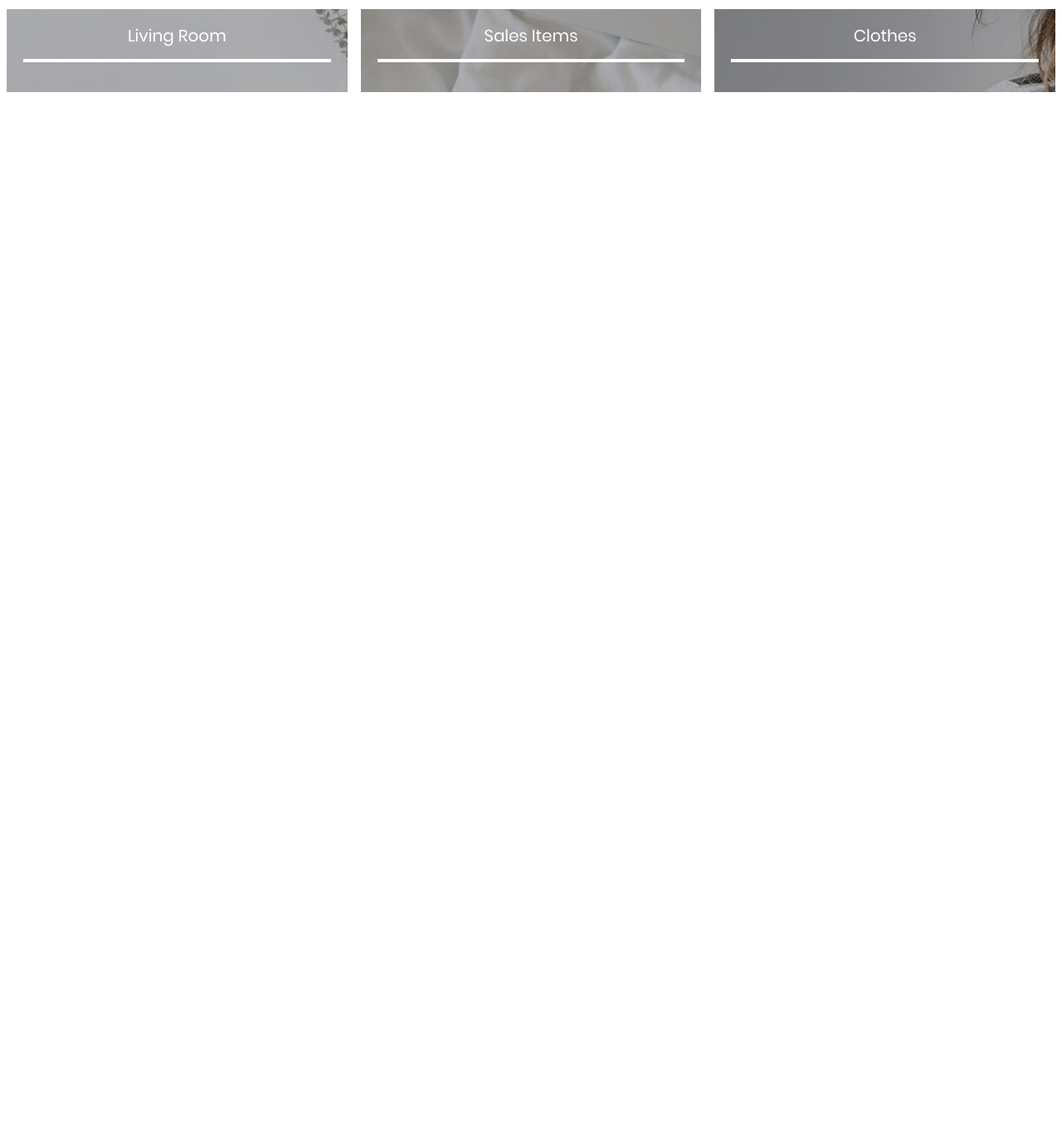
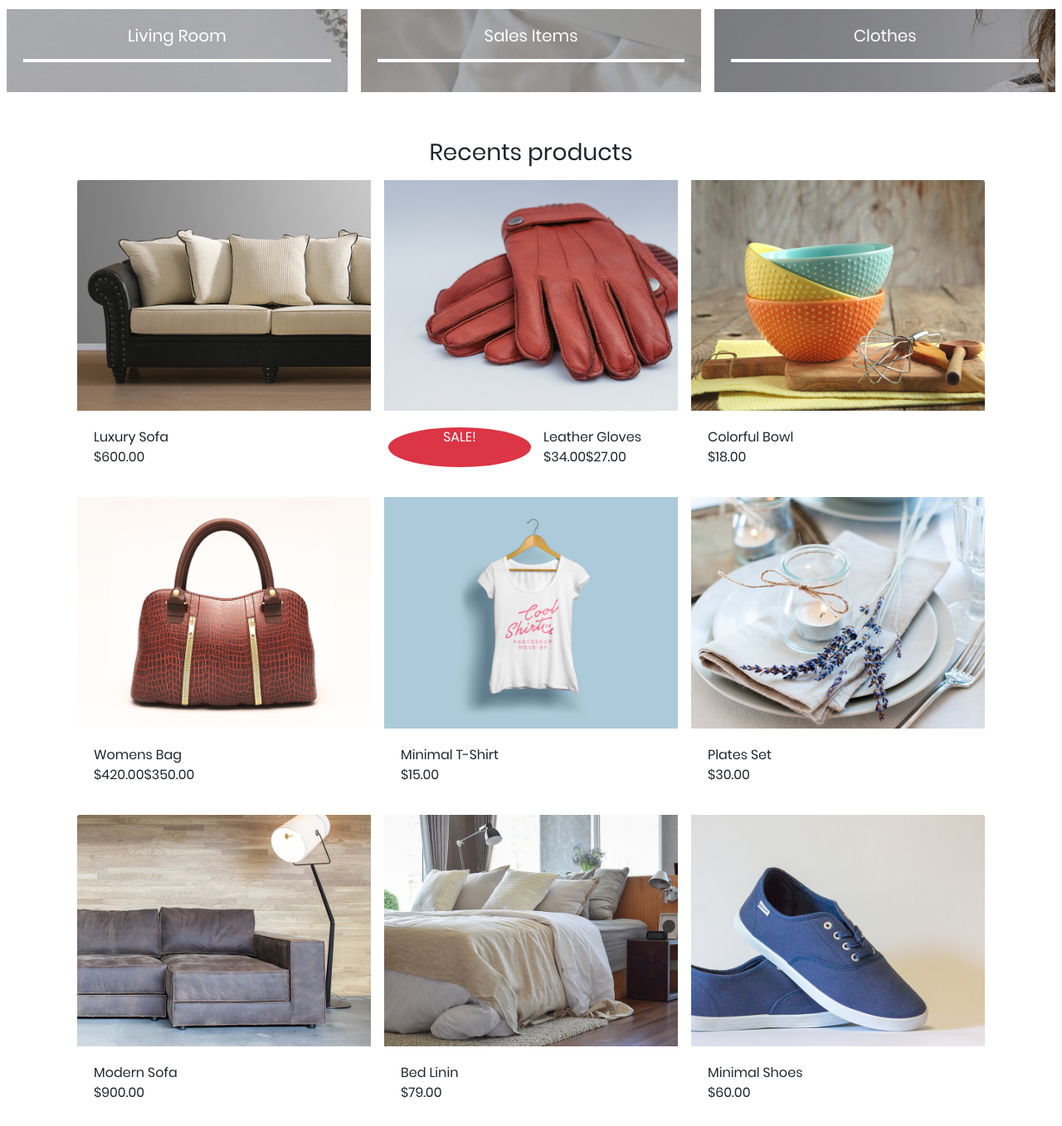
Before and after one commit to NyafL/emporiumjs-coding12, a plain HTML site: page index.html in a window 1280 px wide. Shown: the part 705-2062 px from the top of the page at 83% size. Before the commit the page ends 824 px from the top, so only its background shows below. Drawn offline with nearby package versions, Linux system fonts and the light colour scheme.

Commit message:
recnt products beginning

```diff
--- a/index.html
+++ b/index.html
@@ -96,6 +96,89 @@
   </div>
 </section>
 
+<!-- recent products -->
+<section class="container">
+    <h3 class="text-center mt-5">Recents products</h3>
+
+        <div class="card-group">
+            <div class="card border-0 m-2">
+              <img src="./public/img/products_mini/product-luxry-sofa.jpg"  class="card-img-top" alt="...">
+              <div class="card-body">
+
+                <p class="card-text"><span>Luxury Sofa</span><br><span>$600.00</span></p>
+              </div>
+            </div>
+            <div class="card border-0 m-2">
+              <img src="./public/img/products_mini/product-gloves.jpg" class="card-img-top" alt="...">
+              <div class="card-body">
+                  <div class="row">
+                <div class=" col-6 bg-danger text-white rounded-circle text-center ">SALE!</div>
+                <p class=" col-6 card-text"> <span>Leather Gloves</span><br> <span>$34.00</span><span>$27.00</span></p>
+                  </div>
+              </div>
+            </div>
+            <div class="card border-0 m-2">
+              <img src="./public/img/products_mini/product-cups.jpg"class="card-img-top" alt="...">
+              <div class="card-body">
+                <p class="card-text"><span>Colorful Bowl</span><br><span>$18.00</span></p>
+
+              </div>
+            </div>
+          </div>
+
+
+
+        <div class="card-group">
+            <div class="card border-0 m-2">
+              <img src="./public/img/products_mini/product-bag.jpg"  class="card-img-top" alt="...">
+              <div class="card-body">
+
+                <p class="card-text"><span>Womens Bag</span><br><span>$420.00</span><span>$350.00</span></p>
+              </div>
+            </div>
+            <div class="card border-0 m-2">
+              <img src="./public/img/products_mini/product-tshitr.jpg" class="card-img-top" alt="...">
+              <div class="card-body">
+                <p class="card-text"> <span>Minimal T-Shirt</span> <br><span>$15.00</span></p>
+
+              </div>
+            </div>
+            <div class="card border-0 m-2">
+              <img src="./public/img/products_mini/product-plates.jpg" class="card-img-top" alt="...">
+              <div class="card-body">
+                <p class="card-text"><span>Plates Set</span><br><span>$30.00</span></p>
+
+              </div>
+            </div>
+          </div>
+
+
+        </div>
+        <div class="card-group">
+            <div class="card border-0 m-2">
+              <img src="./public/img/products_mini/product-modern-sofa.jpg" class="card-img-top" alt="...">
+              <div class="card-body">
+
+                <p class="card-text"><span>Modern Sofa</span><br><span>$900.00</span></p>
+              </div>
+            </div>
+            <div class="card border-0 m-2">
+              <img src="./public/img/products_mini/product-bed.jpg"  class="card-img-top" alt="...">
+              <div class="card-body">
+                <p class="card-text"> <span>Bed Linin</span> <br><span>$79.00</span></p>
+
+              </div>
+            </div>
+            <div class="card border-0 m-2">
+              <img src="./public/img/products_mini/product-shoes.jpg"class="card-img-top" alt="...">
+              <div class="card-body">
+                <p class="card-text"><span>Minimal Shoes</span><br><span>$60.00</span></p>
+
+              </div>
+            </div>
+          </div>
+    </div>
+</section>
 
 
     <script src="./public/js/main.js"></script>
```
